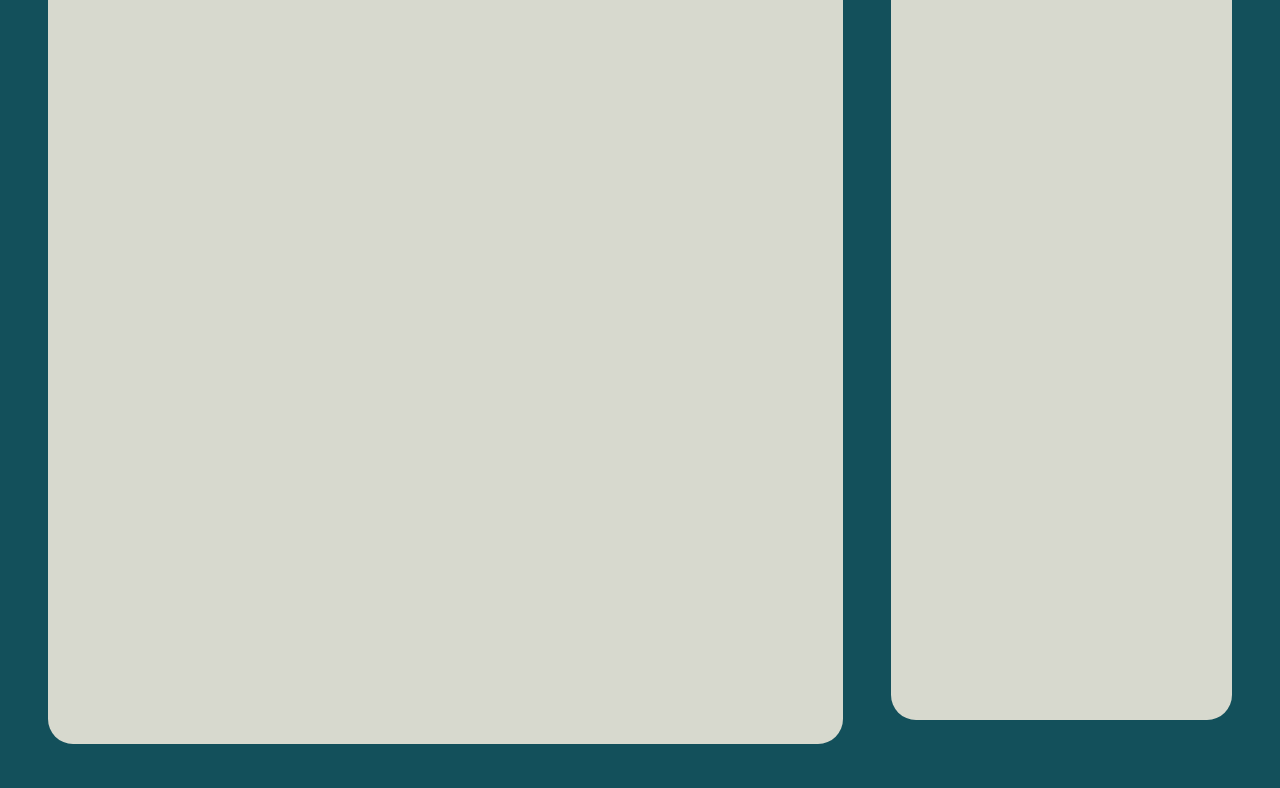
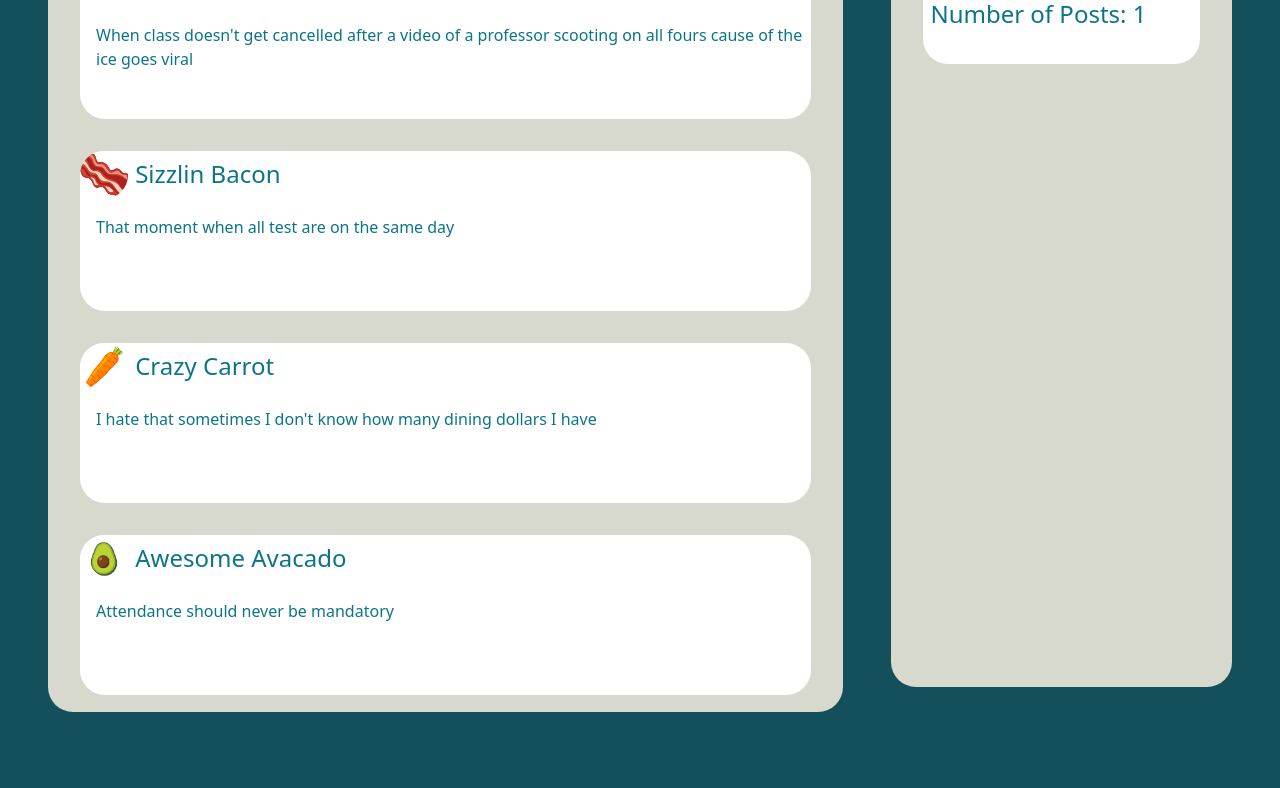
Before and after one commit to R3lish0/midterm319, a plain HTML site: page landing.html in a window 1280 px wide. Shown: the part 598-1386 px from the top of the page. Drawn offline with nearby package versions, Linux system fonts and the light colour scheme.

Commit message:
Huge Giga Chad Changes

```diff
--- a/data.json
+++ b/data.json
@@ -0,0 +1,36 @@
+[
+    {
+        "postContent": "When class doesn't get cancelled after a video of a professor scooting on all fours cause of the ice goes viral",
+        "userImg":"./images/avacado.jpg",
+        "username":"Awesome Avacado"
+    },
+    {
+        "postContent": "That moment when all test are on the same day",
+        "userImg":"./images/bacon.jpg",
+        "username":"Sizzlin Bacon"
+    },
+
+    {
+        "postContent": "I hate that sometimes I don't know how many dining dollars I have",
+        "userImg":"./images/carrot.jpg",
+        "username":"Crazy Carrot"
+    },
+    {
+        "postContent": "Attendance should never be mandatory",
+        "userImg":"./images/avacado.jpg",
+        "username":"Awesome Avacado"
+    },
+    {
+        "postContent": "Cyrides really need to come around more frequently",
+        "userImg":"./images/bacon.jpg",
+        "username":"Sizzlin Bacon"
+    },
+
+    {
+        "postContent": "I fell down the stairs today",
+        "userImg":"./images/avacado.jpg",
+        "username":"Awesome Avacado"
+    }
+
+
+]
--- a/landing.html
+++ b/landing.html
@@ -2,6 +2,7 @@
 <link href="https://cdn.jsdelivr.net/npm/bootstrap@5.3.2/dist/css/bootstrap.min.css" rel="stylesheet" integrity="sha384-T3c6CoIi6uLrA9TneNEoa7RxnatzjcDSCmG1MXxSR1GAsXEV/Dwwykc2MPK8M2HN" crossorigin="anonymous">
 <script src="https://cdn.jsdelivr.net/npm/bootstrap@5.3.2/dist/js/bootstrap.bundle.min.js" integrity="sha384-C6RzsynM9kWDrMNeT87bh95OGNyZPhcTNXj1NW7RuBCsyN/o0jlpcV8Qyq46cDfL" crossorigin="anonymous"></script>
 <link rel="stylesheet" href="styles.css">
+<script src="script.js"></script>
 
 
 <header id="titleCard">
@@ -11,7 +12,7 @@
 <div id="mondoContainer">
     <div id="contentContainer">
         <div id="postCreation" style="width:100%;height:auto">
-            <form style="display:flex; flex-direction: column; width:85%;margin:auto;padding:2em">
+            <form style="display:flex; flex-direction: column; width:85%;margin:auto;padding:2em;padding-top:0">
             <label style="text-align: center"="fname"><h2>Post An Ick</h2></label><br>
             <textarea rows="0" cols="0" style="height:10em;width:90%;margin:auto"></textarea>
             </form>
@@ -21,7 +22,7 @@
         </div>
     </div>
     <div id="leaderBoard">
-        <h2>Leader Board</h2>
+        <h2>Leaderboard</h2>
     </div>
 
 </div>
--- /dev/null
+++ b/leaderboard.json
@@ -0,0 +1,21 @@
+[
+    {
+        "user":"Awesome Avacado",
+        "numPosts":3,
+        "userImg":"./images/avacado.jpg"
+    },
+    {
+        "user":"Bossy Bacon",
+        "numPosts":2,
+        "userImg":"./images/bacon.jpg"
+    },
+    {
+        "user":"Crazy Carrot",
+        "numPosts":1,
+        "userImg":"./images/carrot.jpg"
+    }
+
+
+
+
+]
--- a/script.js
+++ b/script.js
@@ -0,0 +1,89 @@
+fetch('./data.json')
+.then(function (response) {
+return response.json();
+})
+.then(function (data) {
+appendData(data);
+})
+.catch(function (err) {
+console.log('error:' + err);
+})
+
+function appendData(data) {
+    let mainContainer = document.getElementById("feed")
+    for (let post of data)
+    {
+        let postDiv = document.createElement("div")
+        postDiv.classList.add("post")
+
+        let userDiv = document.createElement("div")
+        userDiv.classList.add("user")
+
+        let userImg = document.createElement("img")
+        userImg.classList.add("userImg")
+        userImg.src = post.userImg
+        userDiv.appendChild(userImg)
+
+        let username = document.createElement("h4")
+        username.classList.add("username")
+        username.innerHTML= post.username
+        userDiv.appendChild(username)
+
+        let postContentDiv = document.createElement("div")
+        postContentDiv.classList.add("postContent")
+        postContentDiv.innerHTML = post.postContent
+
+
+        postDiv.appendChild(userDiv)
+        postDiv.appendChild(postContentDiv)
+
+        mainContainer.appendChild(postDiv)
+    }
+
+}
+
+fetch('./leaderboard.json')
+.then(function (response) {
+return response.json();
+})
+.then(function (data) {
+getLeaders(data);
+})
+.catch(function (err) {
+console.log('error:' + err);
+})
+
+function getLeaders(data) {
+    let mainContainer = document.getElementById("leaderBoard")
+    for (let post of data)
+    {
+        let postDiv = document.createElement("div")
+        postDiv.classList.add("lPost")
+
+        let userDiv = document.createElement("div")
+        userDiv.classList.add("user")
+
+        let userImg = document.createElement("img")
+        userImg.classList.add("userImg")
+        userImg.src = post.userImg
+        userDiv.appendChild(userImg)
+
+        let username = document.createElement("h4")
+        username.classList.add("Luser")
+        username.innerHTML= post.user
+        userDiv.appendChild(username)
+
+
+
+        let postContentDiv = document.createElement("h4")
+        postContentDiv.classList.add("numPosts")
+        postContentDiv.innerHTML = "Number of Posts: " + post.numPosts
+
+
+        postDiv.appendChild(userDiv)
+        postDiv.appendChild(postContentDiv)
+
+        mainContainer.appendChild(postDiv)
+    }
+
+}
--- a/styles.css
+++ b/styles.css
@@ -46,11 +46,12 @@ html, body{
 #feed{
     height:50em;
     margin-bottom:15em;
+    overflow:scroll;
 }
 #leaderBoard{
     margin-left:3em;
     width:30%;
-    height:68.9em
+    height:66.8em
 
 
 }
@@ -61,3 +62,56 @@ html, body{
     flex-direction: row;
     margin-right:3em;
 }
+.user
+{
+    display:flex;
+    flex-direction: row;
+    height: 3em;
+
+}
+.userImg
+{
+    width: 3em;
+    height: 3em;
+    border-radius: 50px;
+}
+.post
+{
+    margin-left:2em;
+    background-color: white;
+    margin-right:2em;
+    border-radius: 25px;
+    height:10em;
+    margin-bottom:2em
+}
+.username
+{
+    margin:auto;
+    margin-left:0.3em;
+}
+.postContent
+{
+    text-align: left;
+    margin-left:1em;
+    margin-top:1em;
+}
+.Luser
+{
+    margin:auto;
+    margin-left:0.3em;
+}
+.numPosts
+{
+    margin:auto;
+    margin-left:0.3em;
+    text-align: left;
+}
+.lPost
+{
+    margin-left:2em;
+    background-color: white;
+    margin-right:2em;
+    border-radius: 25px;
+    height:7em;
+    margin-bottom:2em
+}
```
Also changed, not shown: images/avacado.jpg (added), images/bacon.jpg (added), images/carrot.jpg (added).
